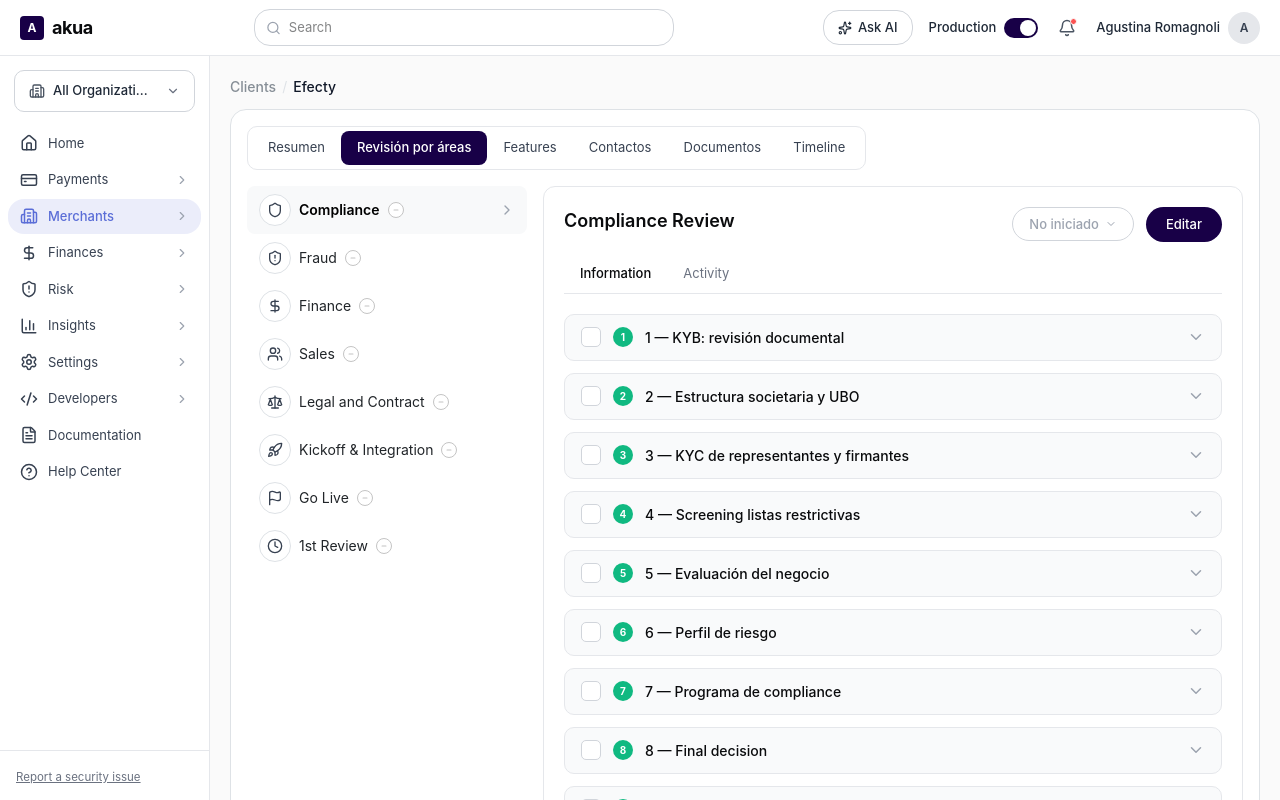
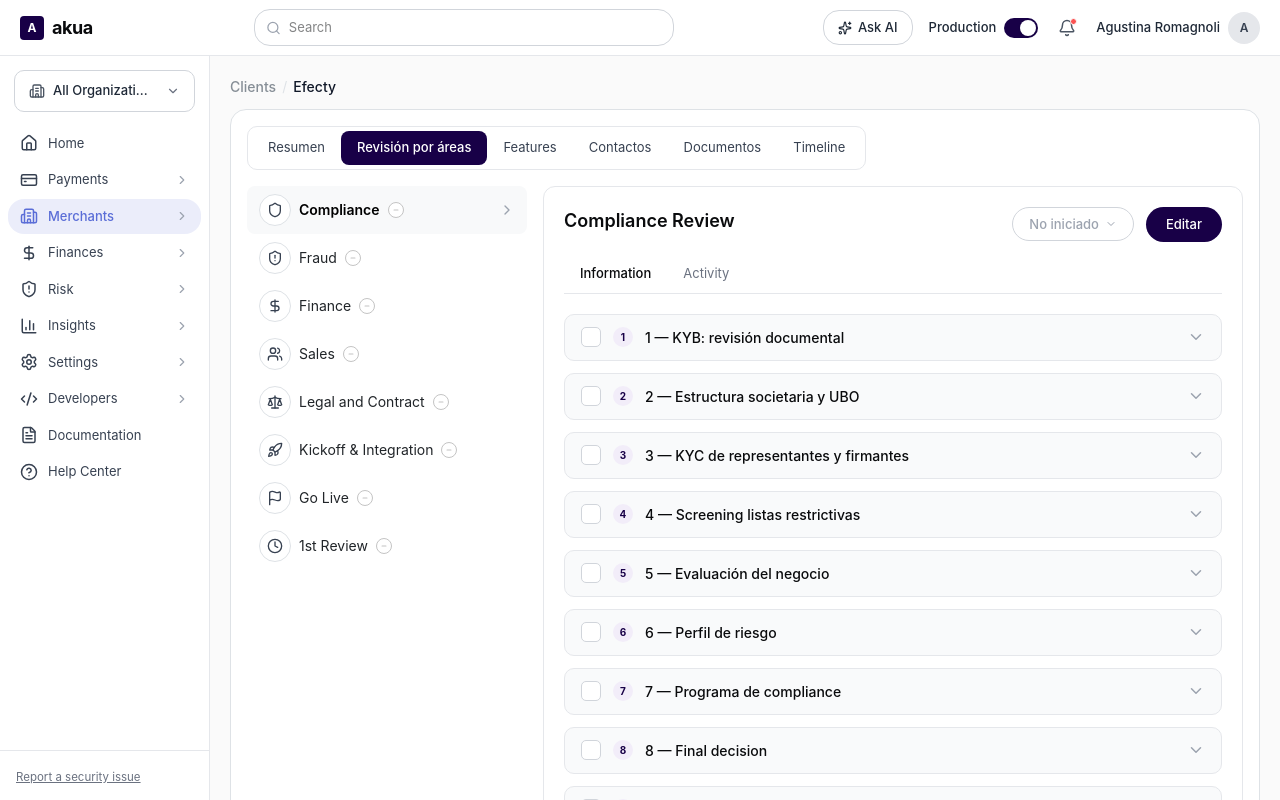
Before and after one commit to Florenciavitacarino/akua-clients, a React (Vite) app: page /clients/1 in a window 1280 px wide. Built offline with nearby package versions, Linux system fonts and the light colour scheme.

Commit message:
Fix step circle colors (#F2EDF9/#180047), show comment only on first sub-item in view

```diff
--- a/src/pages/ClientDetailPage.jsx
+++ b/src/pages/ClientDetailPage.jsx
@@ -924,7 +924,7 @@ const COMPLIANCE_STEPS = [
 const COMPLIANCE_CHECKLIST = COMPLIANCE_STEPS.map(s => ({ label: s.title }))
 
 /* ─── Compliance Sub-item (non-collapsible) ─── */
-function ComplianceSubItem({ label, pdfName, pdfSize, isLink, checked, waived, onMarkDone, onWaive, editable, onRequestSales, requestedToSales }) {
+function ComplianceSubItem({ label, pdfName, pdfSize, isLink, checked, waived, onMarkDone, onWaive, editable, onRequestSales, requestedToSales, showViewComment }) {
   const [noteValue, setNoteValue] = useState('')
   const [linkValue, setLinkValue] = useState('')
 
@@ -1001,11 +1001,11 @@ function ComplianceSubItem({ label, pdfName, pdfSize, isLink, checked, waived, o
               rows={2}
               className="w-full border border-[#E5E7EB] rounded-[10px] px-3.5 py-2.5 text-[13px] bg-white outline-none focus:border-[#5a6dd7] placeholder:text-[#9CA3AF] resize-none"
             />
-          ) : (
+          ) : showViewComment ? (
             <div className="bg-[#F3F4F6] rounded-[10px] px-4 py-3 text-[13px] text-[#0A0B0D]">
-              {noteValue || 'Este es un comentario'}
+              Este es un comentario
             </div>
-          )}
+          ) : null}
           {editable && (
             <div className="flex items-center gap-2">
               <button
@@ -1061,8 +1061,8 @@ function ComplianceStepCard({ step, stepIdx, isOpen, onToggle, subChecked, onSub
           {checked && <svg width="11" height="11" viewBox="0 0 12 12" fill="none"><path d="M2.5 6L5 8.5L9.5 3.5" stroke="white" strokeWidth="2.5" strokeLinecap="round" strokeLinejoin="round"/></svg>}
         </div>
         {/* Green numbered circle */}
-        <div className="w-[20px] h-[20px] rounded-full bg-[#10B981] shrink-0 flex items-center justify-center">
-          <span className="text-[10px] font-bold text-white leading-none">{stepIdx + 1}</span>
+        <div className="w-[20px] h-[20px] rounded-full bg-[#F2EDF9] shrink-0 flex items-center justify-center">
+          <span className="text-[10px] font-bold text-[#180047] leading-none">{stepIdx + 1}</span>
         </div>
         <span className="text-[14px] font-medium text-[#0A0B0D]">{step.title}</span>
         <span className="flex-1" />
@@ -1091,6 +1091,7 @@ function ComplianceStepCard({ step, stepIdx, isOpen, onToggle, subChecked, onSub
               editable={editable}
               onRequestSales={onRequestSales ? (label) => onRequestSales(stepIdx, j, label) : undefined}
               requestedToSales={salesRequested?.has?.(`${stepIdx}.${j}`)}
+              showViewComment={!editable && stepIdx === 0 && j === 0}
             />
           ))}
 
```
